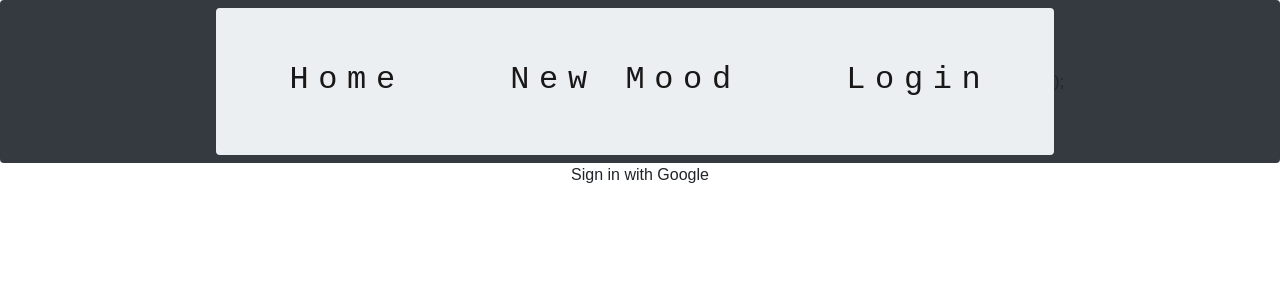
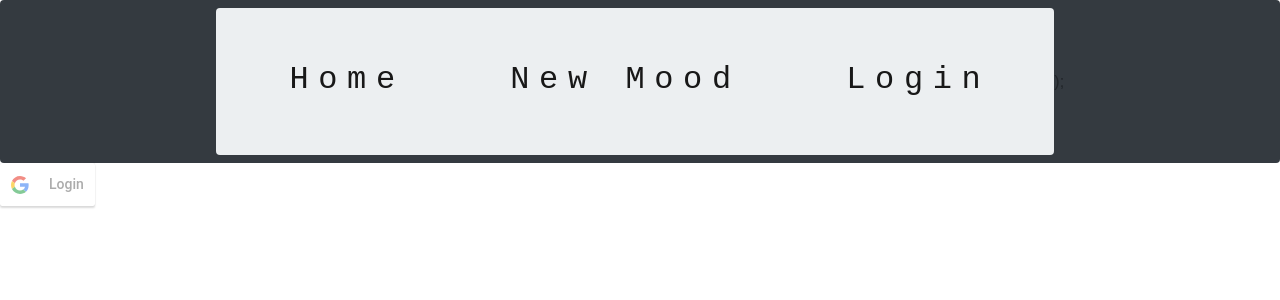
Before and after one commit to haywah27/mood-ring, a React (Create React App) app in the folder client/: page /login in a window 1280 px wide. Shown: the top 300 px of the page. Built offline with nearby package versions, Linux system fonts and the light colour scheme.

Commit message:
login obj

```diff
--- a/client/src/pages/Login.js
+++ b/client/src/pages/Login.js
@@ -1,57 +1,41 @@
 import React from 'react';
-// import './App.css';
 
+import { GoogleLogin } from 'react-google-login';
+// refresh token
+import { refreshTokenSetup } from '../utils/freshToken';
 
+const clientId =
+  '135452617126-oo0lohdfakjgm8sdjtbdk02doojua4t2.apps.googleusercontent.com';
 
-export class Login extends React.Component {
+function Login() {
+  const onSuccess = (res) => {
+    console.log('Login Success: currentUser:', res.profileObj);
+    alert(
+      `Logged in successfully welcome ${res.profileObj.name} 😍. \n See console for full profile object.`
+    );
+    refreshTokenSetup(res);
+  };
 
+  const onFailure = (res) => {
+    console.log('Login failed: res:', res);
+    alert(
+      `Failed to login. 😢 `
+    );
+  };
 
-responseGoogle=(response) =>{
-  console.log(response);
-  console.log(response.profileObj);
-}
-
-
-  insertGapiScript() {
-    const script = document.createElement('script')
-    script.src = 'https://apis.google.com/js/api.js'
-    script.onload = () => {
-      this.initializeGoogleSignIn()
-    }
-    document.body.appendChild(script)
-  }
-
-  initializeGoogleSignIn() {
-    window.gapi.load('auth2', () => {
-      window.gapi.auth2.init({
-        client_id: '135452617126-oo0lohdfakjgm8sdjtbdk02doojua4t2.apps.googleusercontent.com'
-      })
-      console.log('Api inited')
-
-      window.gapi.load('signin2', () => {
-        const params = {
-          onsuccess: () => {
-            console.log('User has finished signing in!')
-          }
-        }
-        window.gapi.signin2.render('loginButton', params)
-      })
-    })
-  }
-
-  componentDidMount() {
-    console.log('Loading')
-
-    this.insertGapiScript();
-  }
-
-  render() {
-    return (
-      <div className="App">
-        <a id="loginButton">Sign in with Google</a>
-      </div>
-    );
-  }
+  return (
+    <div>
+      <GoogleLogin
+        clientId={clientId}
+        buttonText="Login"
+        onSuccess={onSuccess}
+        onFailure={onFailure}
+        cookiePolicy={'single_host_origin'}
+        style={{ marginTop: '100px' }}
+        isSignedIn={true}
+      />
+    </div>
+  );
 }
 
 export default Login;
```
